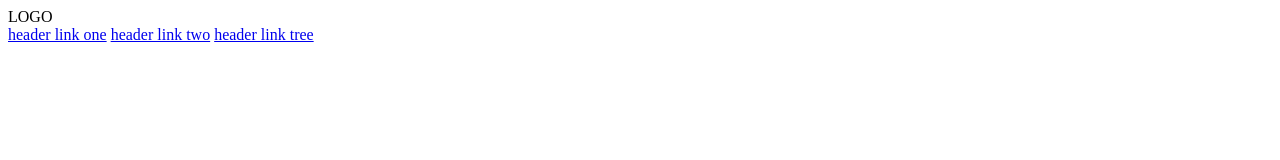
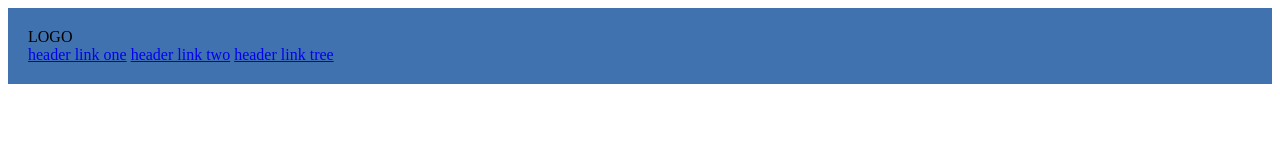
Before and after one commit to gapg3692/landing-page, a plain HTML site: page index.html in a window 1280 px wide. Drawn offline with Linux system fonts and the light colour scheme.

Commit message:
Use header html tag

```diff
--- a/css/styles.css
+++ b/css/styles.css
@@ -1 +1,4 @@
-#3F72AF
+header {
+    background-color: #3f72af;
+    padding: 20px;
+}
--- a/index.html
+++ b/index.html
@@ -10,14 +10,15 @@
   </head>
 
   <body>
-    <div class="header">
+    <header>
       <div class="logo">LOGO</div>
       <div class="header-links">
         <a href="#">header link one</a>
         <a href="#">header link two</a>
         <a href="#">header link tree</a>
-      </div>
-    </div>
+    </header>
+
+
   </body>
 
 </html>
```
